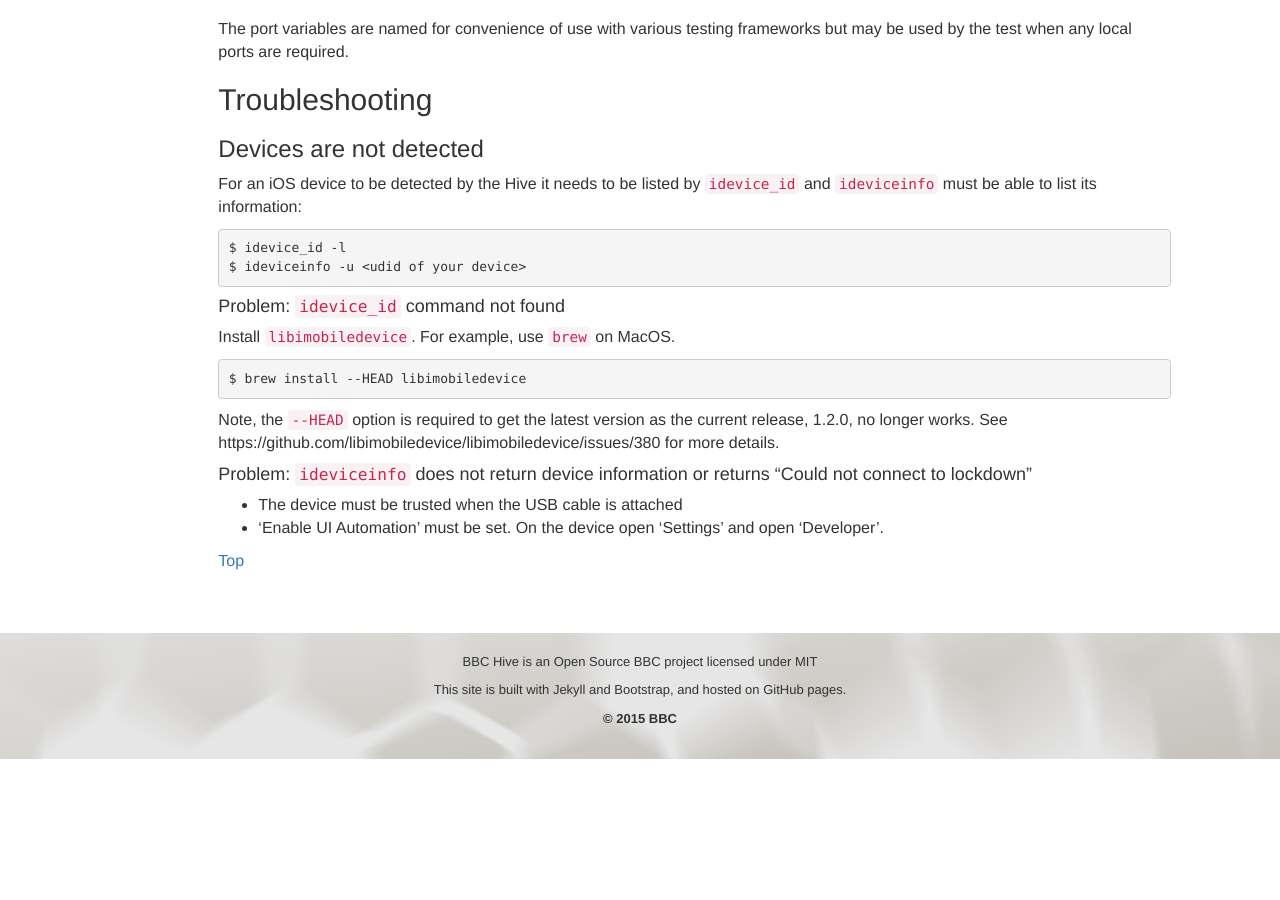
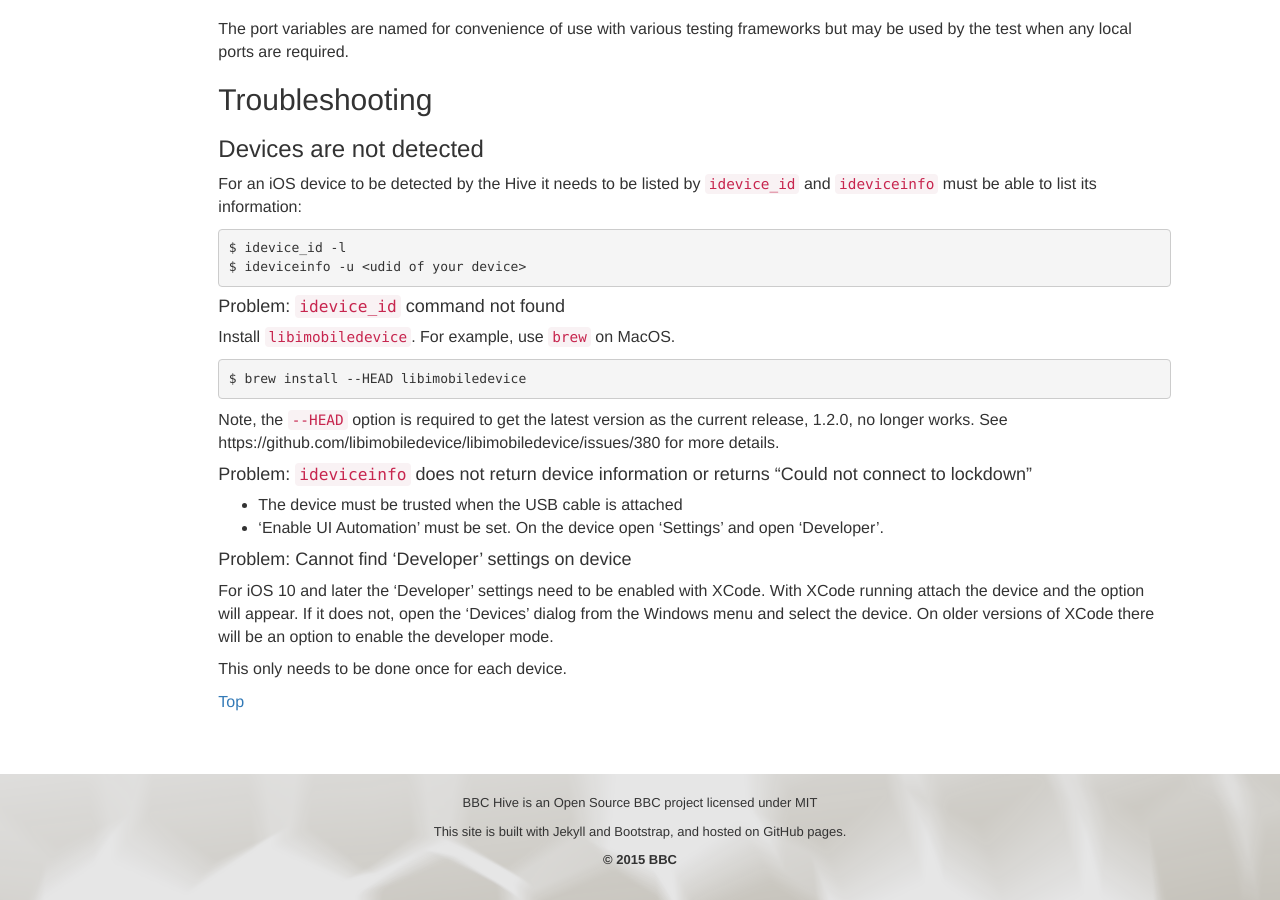
Before and after one commit to bbc/hive-ci, a Jekyll site: the page built from _documentation/03-02-ios-plugin.md, in a window 1280 px wide and 900 px high, scrolled down 1621 px. Built offline with Jekyll 4.4.1, drawn with Linux system fonts in a browser that asks for light colours; nearby versions of some CDN libraries; before the commit the page ends 2380 px from its top, so only the background shows below that.

Commit message:
Help for enabling developer mode

```diff
--- a/_documentation/03-02-ios-plugin.md
+++ b/_documentation/03-02-ios-plugin.md
@@ -96,3 +96,9 @@ Note, the `--HEAD` option is required to get the latest version as the current r
 
 * The device must be trusted when the USB cable is attached
 * 'Enable UI Automation' must be set. On the device open 'Settings' and open 'Developer'.
+
+#### Problem: Cannot find 'Developer' settings on device
+
+For iOS 10 and later the 'Developer' settings need to be enabled with XCode. With XCode running attach the device and the option will appear. If it does not, open the 'Devices' dialog from the Windows menu and select the device. On older versions of XCode there will be an option to enable the developer mode.
+
+This only needs to be done once for each device.
```
